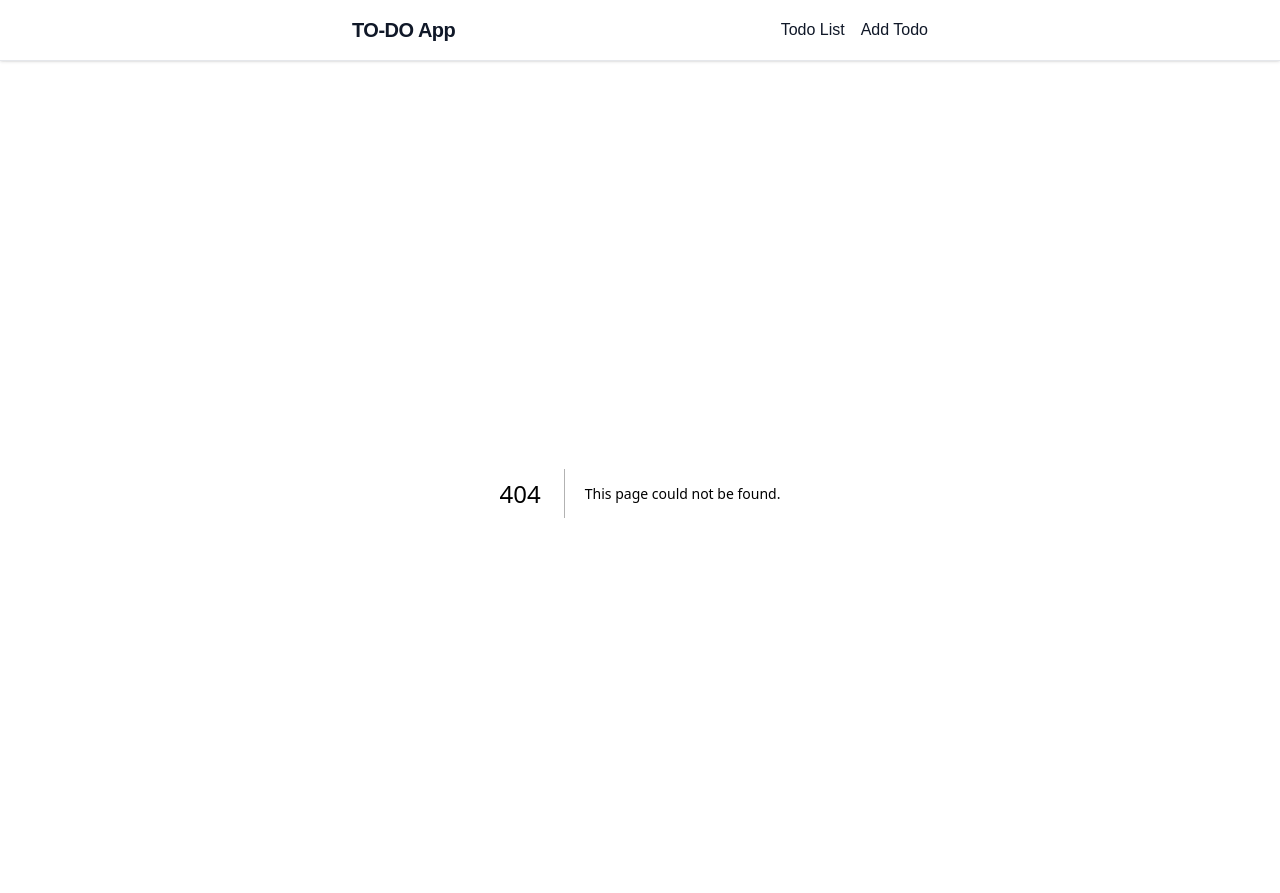
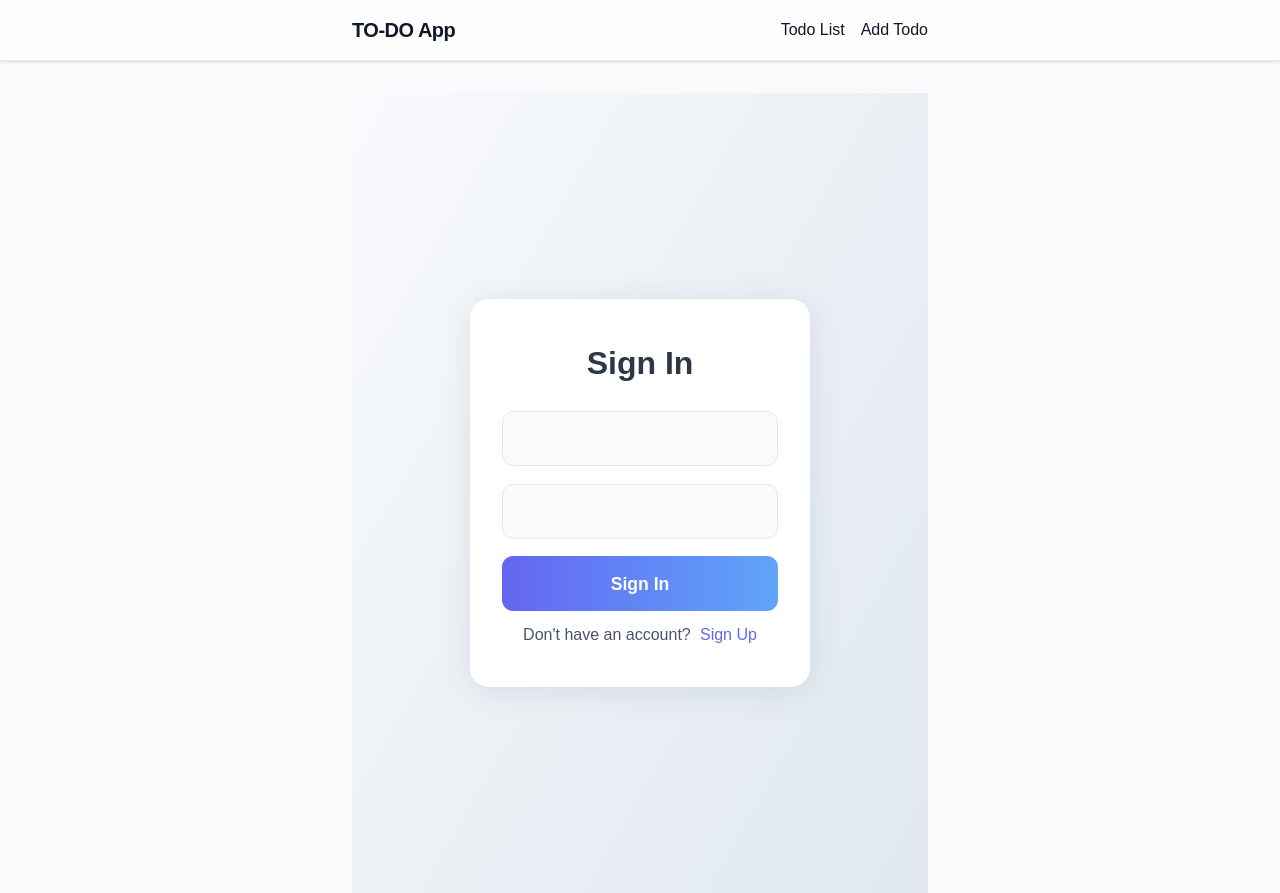
Before and after one commit to rouamansour/TO-DO-App, a Next.js app in the folder client/: page /auth/signin in a window 1280 px wide. Before the commit this address had no page. Built offline with nearby package versions, Linux system fonts and the light colour scheme.

Commit message:
feat: add authentication pages and styles for sign in and sign up

```diff
--- /dev/null
+++ b/client/app/auth/auth.module.css
@@ -0,0 +1,82 @@
+.container {
+  min-height: 100vh;
+  display: flex;
+  align-items: center;
+  justify-content: center;
+  background: linear-gradient(120deg, #f8fafc 0%, #e0e7ef 100%);
+}
+
+.form {
+  background: #fff;
+  padding: 2.5rem 2rem;
+  border-radius: 1.2rem;
+  box-shadow: 0 4px 32px rgba(60, 72, 88, 0.12);
+  display: flex;
+  flex-direction: column;
+  min-width: 340px;
+  max-width: 90vw;
+}
+
+.title {
+  font-size: 2rem;
+  font-weight: 700;
+  margin-bottom: 1.5rem;
+  color: #2d3748;
+  text-align: center;
+}
+
+.input {
+  padding: 0.9rem 1rem;
+  margin-bottom: 1.1rem;
+  border: 1px solid #e2e8f0;
+  border-radius: 0.7rem;
+  font-size: 1rem;
+  background: #f9fafb;
+  transition: border 0.2s;
+}
+.input:focus {
+  border: 1.5px solid #6366f1;
+  outline: none;
+}
+
+.button {
+  background: linear-gradient(90deg, #6366f1 0%, #60a5fa 100%);
+  color: #fff;
+  font-weight: 600;
+  padding: 0.9rem 0;
+  border: none;
+  border-radius: 0.7rem;
+  font-size: 1.1rem;
+  cursor: pointer;
+  margin-bottom: 0.7rem;
+  transition: background 0.2s;
+}
+.button:hover {
+  background: linear-gradient(90deg, #60a5fa 0%, #6366f1 100%);
+}
+
+.error {
+  color: #e53e3e;
+  background: #fff5f5;
+  border: 1px solid #fed7d7;
+  border-radius: 0.5rem;
+  padding: 0.6rem 1rem;
+  margin-bottom: 1rem;
+  text-align: center;
+  font-size: 0.98rem;
+}
+
+.switch {
+  text-align: center;
+  font-size: 1rem;
+  color: #4a5568;
+}
+.switch a {
+  color: #6366f1;
+  text-decoration: none;
+  font-weight: 500;
+  margin-left: 0.3rem;
+}
+.switch a:hover {
+  text-decoration: underline;
+}
--- /dev/null
+++ b/client/app/auth/page.tsx
@@ -0,0 +1,11 @@
+export default function AuthPage() {
+  return (
+    <div style={{display: 'flex', flexDirection: 'column', alignItems: 'center', justifyContent: 'center', minHeight: '80vh'}}>
+      <h2>Authentication</h2>
+      <div style={{margin: '1rem'}}>
+        <a href="/auth/signin" style={{marginRight: '1.5rem', color: '#6366f1', fontWeight: 500}}>Sign In</a>
+        <a href="/auth/signup" style={{color: '#6366f1', fontWeight: 500}}>Sign Up</a>
+      </div>
+    </div>
+  );
+}
--- /dev/null
+++ b/client/app/auth/signin/page.tsx
@@ -0,0 +1,56 @@
+"use client";
+import { useState } from "react";
+import { useRouter } from "next/navigation";
+import styles from "../auth.module.css";
+
+export default function SignIn() {
+  const [email, setEmail] = useState("");
+  const [password, setPassword] = useState("");
+  const [error, setError] = useState("");
+  const router = useRouter();
+
+  const handleSubmit = async (e: React.FormEvent) => {
+    e.preventDefault();
+    setError("");
+    const res = await fetch("http://localhost:5000/api/auth/signin", {
+      method: "POST",
+      headers: { "Content-Type": "application/json" },
+      body: JSON.stringify({ email, password }),
+    });
+    const data = await res.json();
+    if (res.ok) {
+      router.push("/todo-list");
+    } else {
+      setError(data.message || "Sign in failed");
+    }
+  };
+
+  return (
+    <div className={styles.container}>
+      <form className={styles.form} onSubmit={handleSubmit}>
+        <h2 className={styles.title}>Sign In</h2>
+        <input
+          className={styles.input}
+          type="email"
+          placeholder="Email"
+          value={email}
+          onChange={e => setEmail(e.target.value)}
+          required
+        />
+        <input
+          className={styles.input}
+          type="password"
+          placeholder="Password"
+          value={password}
+          onChange={e => setPassword(e.target.value)}
+          required
+        />
+        {error && <div className={styles.error}>{error}</div>}
+        <button className={styles.button} type="submit">Sign In</button>
+        <p className={styles.switch}>
+          Don't have an account? <a href="/auth/signup">Sign Up</a>
+        </p>
+      </form>
+    </div>
+  );
+}
--- /dev/null
+++ b/client/app/auth/signup/page.tsx
@@ -0,0 +1,66 @@
+"use client";
+import { useState } from "react";
+import { useRouter } from "next/navigation";
+import styles from "../auth.module.css";
+
+export default function SignUp() {
+  const [email, setEmail] = useState("");
+  const [password, setPassword] = useState("");
+  const [passwordConfirm, setPasswordConfirm] = useState("");
+  const [role, setRole] = useState("user");
+  const [error, setError] = useState("");
+  const router = useRouter();
+
+  const handleSubmit = async (e: React.FormEvent) => {
+    e.preventDefault();
+    setError("");
+    const res = await fetch("http://localhost:5000/api/auth/signup", {
+      method: "POST",
+      headers: { "Content-Type": "application/json" },
+      body: JSON.stringify({ email, password, passwordConfirm, role }),
+    });
+    const data = await res.json();
+    if (res.ok) {
+      router.push("/auth/signin");
+    } else {
+      setError(data.message || "Sign up failed");
+    }
+  };
+
+  return (
+    <div className={styles.container}>
+      <form className={styles.form} onSubmit={handleSubmit}>
+        <h2 className={styles.title}>Sign Up</h2>
+        <input
+          className={styles.input}
+          type="email"
+          placeholder="Email"
+          value={email}
+          onChange={e => setEmail(e.target.value)}
+          required
+        />
+        <input
+          className={styles.input}
+          type="password"
+          placeholder="Password"
+          value={password}
+          onChange={e => setPassword(e.target.value)}
+          required
+        />
+        <input
+          className={styles.input}
+          type="password"
+          placeholder="Confirm Password"
+          value={passwordConfirm}
+          onChange={e => setPasswordConfirm(e.target.value)}
+          required
+        />
+        {error && <div className={styles.error}>{error}</div>}
+        <button className={styles.button} type="submit">Sign Up</button>
+        <p className={styles.switch}>
+          Already have an account? <a href="/auth/signin">Sign In</a>
+        </p>
+      </form>
+    </div>
+  );
+}
```
